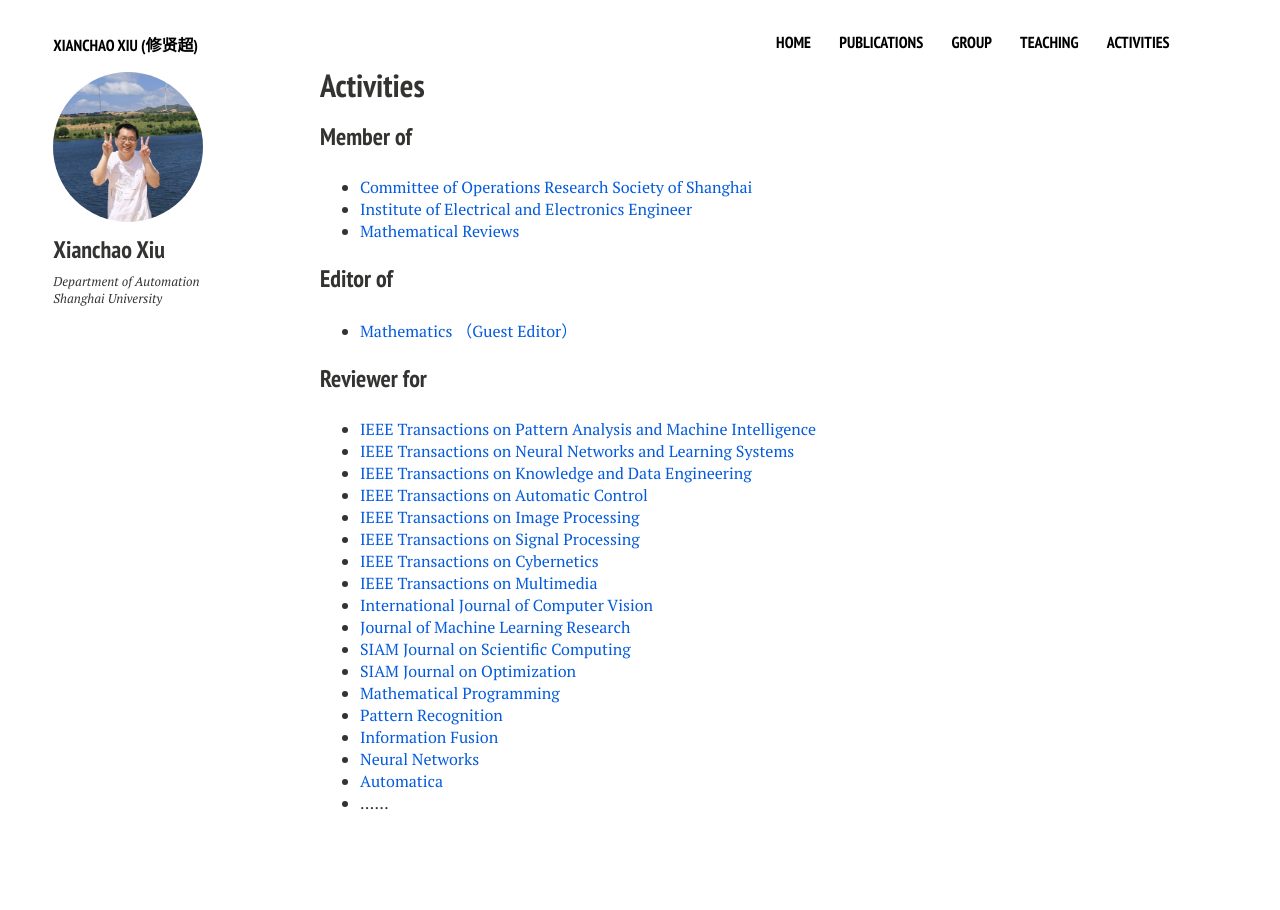
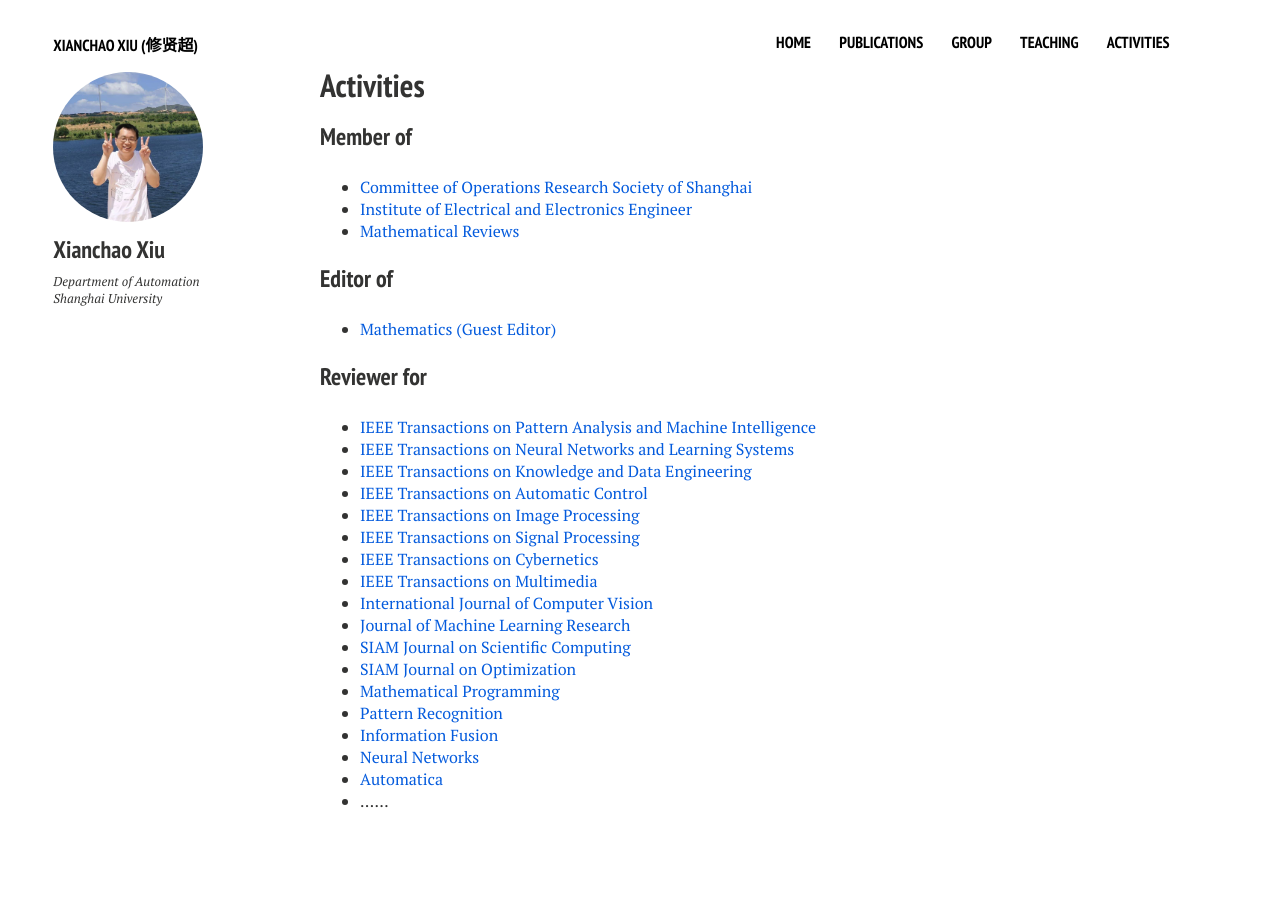
Before and after one commit to xianchaoxiu/xianchaoxiu.github.io, a Jekyll site: the page built from activities/index.md, in a window 1280 px wide. Built offline with Jekyll 4.4.1, drawn with Linux system fonts in a browser that asks for light colours; nearby versions of some CDN libraries.

Commit message:
Update index.md

```diff
--- a/activities/index.md
+++ b/activities/index.md
@@ -15,7 +15,7 @@ share: false
 
 
 ### Editor of
-* <a href="https://www.mdpi.com/journal/mathematics/special_issues/machine_learning_optimization_control_applications" class="textlink" target="_blank">Mathematics （Guest Editor）</a> <br>
+* <a href="https://www.mdpi.com/journal/mathematics/special_issues/machine_learning_optimization_control_applications" class="textlink" target="_blank">Mathematics (Guest Editor)</a> <br>
 
 
 ### Reviewer for
```
